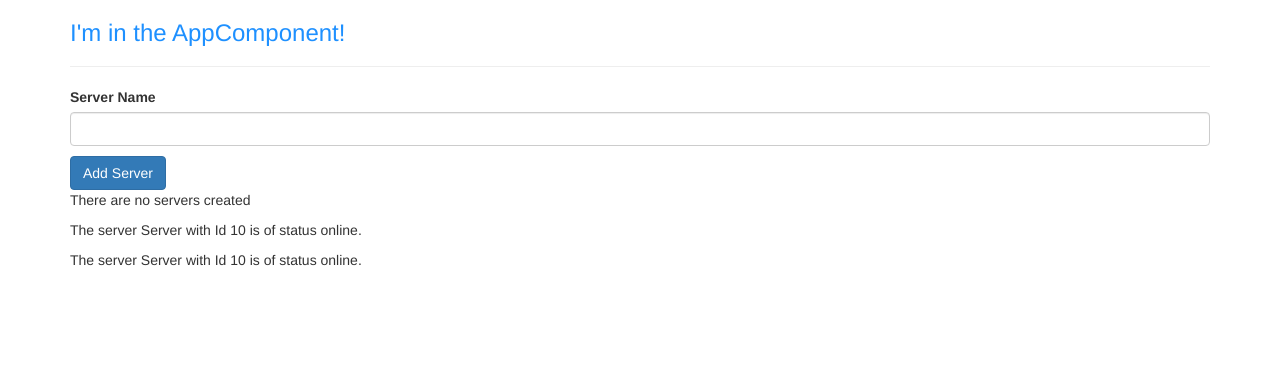
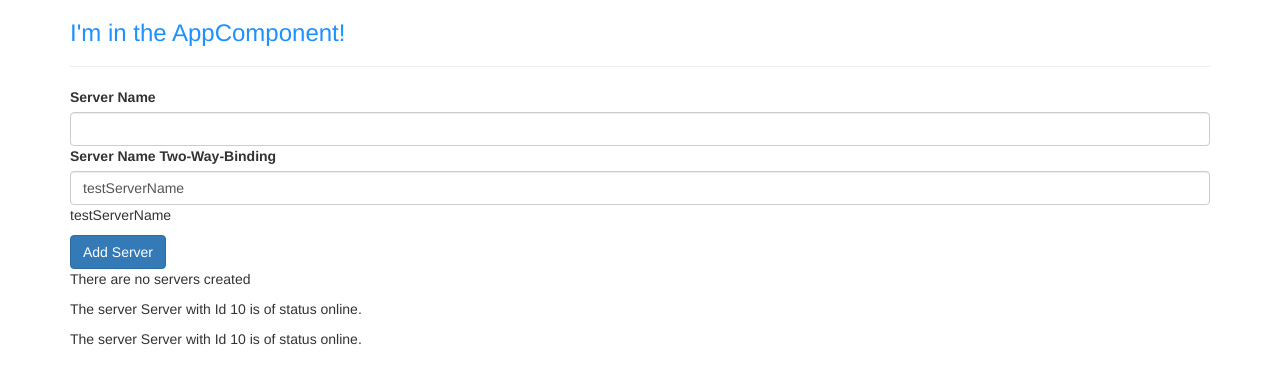
Before and after one commit to Dxyk/Angular-Udemy, an Angular app in the folder Angular/Section 2 The Basics/section2-app/: page / in a window 1280 px wide. Shown: the top 384 px of the page. Built offline with nearby package versions, Linux system fonts and the light colour scheme.

Commit message:
Lesson 32

```diff
--- a/Angular/Section 2 The Basics/section2-app/src/app/servers/servers.component.html
+++ b/Angular/Section 2 The Basics/section2-app/src/app/servers/servers.component.html
@@ -3,6 +3,11 @@
        class="form-control"
        id="serverNameInput"
        (input)="onUpdateServerName($event)">
+<label for="serverNameInput-TWB">Server Name Two-Way-Binding</label>
+<input type="text"
+       class="form-control"
+       id="serverNameInput-TWB"
+       [(ngModel)]="serverName">
 <p>{{ serverName }}</p>
 <button class="btn btn-primary"
         [disabled]="!allowNewServer"
--- a/Angular/Section 2 The Basics/section2-app/src/app/servers/servers.component.ts
+++ b/Angular/Section 2 The Basics/section2-app/src/app/servers/servers.component.ts
@@ -17,7 +17,7 @@ export class ServersComponent implements OnInit {
 
   serverCreationStatus = 'There are no servers created';
 
-  serverName = '';
+  serverName = 'testServerName';
 
   constructor() {
     setTimeout(() => {
```
Also changed, not shown: 1 other file (tests, documents, lock files or other folders).
